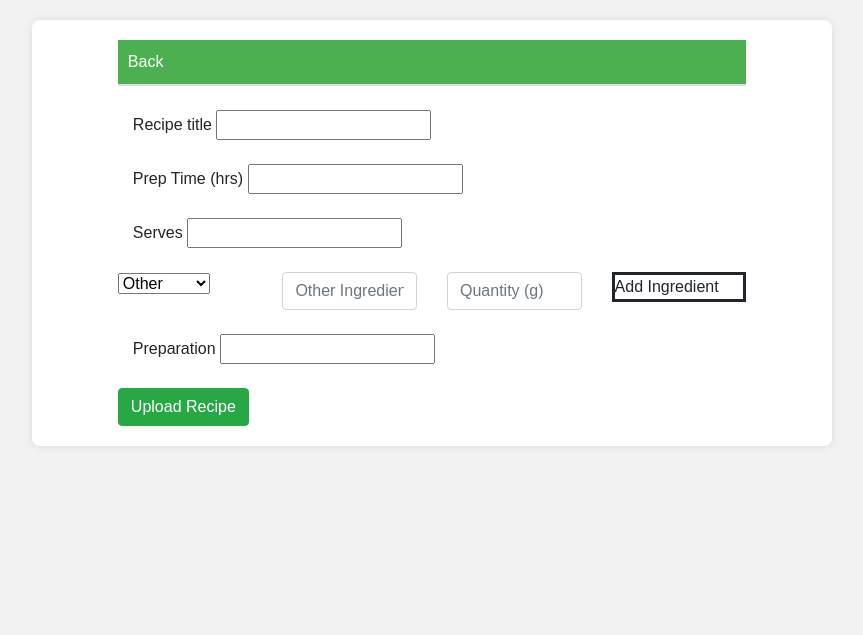
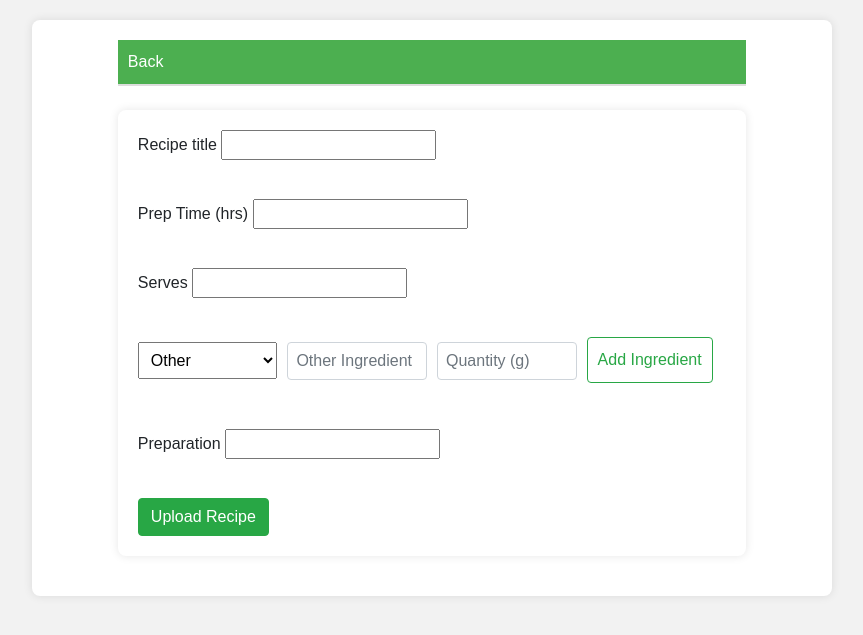
Before and after one commit to DanielHart-02/ECM2434-Group-4348-, a Django app: page /recipes/create in a window 1280 px wide. Shown: the top 635 px of the page, without its empty margins (208-1071 px from the left). Run offline with Django 5.2, Linux system fonts and the light colour scheme; data comes from the database, SQL or seed files in the repository.

Commit message:
Update create_recipe.html

```diff
--- a/ecm2434_coursework/recipes/templates/recipes/create_recipe.html
+++ b/ecm2434_coursework/recipes/templates/recipes/create_recipe.html
@@ -1,49 +1,108 @@
 {% extends 'recipes\base.html' %}
 
 {% block content %}
+<style>
+    body {
+        font-family: Arial, sans-serif;
+        background-color: #f2f2f2;
+        margin: 0;
+        padding: 0;
+        box-sizing: border-box;
+    }
+
+    .container {
+        max-width: 800px;
+        margin: 20px auto;
+        background-color: #ffffff;
+        padding: 20px;
+        border-radius: 8px;
+        box-shadow: 0 0 10px rgba(0, 0, 0, 0.1);
+    }
+
+    .form-group {
+        margin-bottom: 15px;
+    }
+
+    .form-select,
+    .form-control {
+        width: 100%;
+        padding: 8px;
+        margin-top: 5px;
+        margin-bottom: 10px;
+        box-sizing: border-box;
+    }
+
+    #button-add {
+        border: 1px solid #28a745;
+        color: #28a745;
+        padding: 10px;
+        cursor: pointer;
+    }
+
+    #button-add:hover {
+        background-color: #28a745;
+        color: #fff;
+    }
+
+    .btn-success {
+        background-color: #28a745;
+        color: #fff;
+    }
+
+    .btn-success:hover {
+        background-color: #218838;
+    }
+
+    hr {
+        margin-top: 0;
+        border: 1px solid #ddd;
+    }
+</style>
+
+<div class="container">
     <form method="POST" novalidate>
         {% csrf_token %}
-    {{ form.ingredients}}
-    {{ form.quantities}}
-    <div class="col">
-        {{ form.recipe_title.label}} {{ form.recipe_title}}
+        {{ form.ingredients }}
+        {{ form.quantities }}
+        <div class="form-group">
+            {{ form.recipe_title.label }} {{ form.recipe_title }}
         </div>
         <br>
-    <div class="col">
-        {{ form.prep_time.label}} {{ form.prep_time}}
+        <div class="form-group">
+            {{ form.prep_time.label }} {{ form.prep_time }}
         </div>
         <br>
-    <div class="col">
-        {{ form.serves_num.label}} {{ form.serves_num}}
+        <div class="form-group">
+            {{ form.serves_num.label }} {{ form.serves_num }}
         </div>
         <br>
-    <div class="row">
-        <div class="col">
+        <div class="form-row">
+            <div class="form-group col-md-3">
                 <select class="form-select" id="Ingredient-Selector">
                     <option selected>Other</option>
 
                     {% if ingredient_ratings %}
                         {% for rating in ingredient_ratings %}
-                <option value={{rating.ingredient}}>{{rating.ingredient}}</option>
+                            <option value="{{ rating.ingredient }}">{{ rating.ingredient }}</option>
                         {% endfor %}
                     {% endif %}
                 </select>
             </div>
-        <div class="col">
+            <div class="form-group col-md-3">
                 <input id="Other-Ingredient-Input" type="text" class="form-control" placeholder="Other Ingredient"
                     aria-label="Other Ingredient">
             </div>
-        <div class="col">
+            <div class="form-group col-md-3">
                 <input id="Ingredient_Amount" type="text" class="form-control" placeholder="Quantity (g)"
                     aria-label="Quantity (g)">
             </div>
-        <div class="col">
-            <div id="button-add" style="border: solid;">Add Ingredient</div>
+            <div class="form-group col-md-3">
+                <div id="button-add" class="btn btn-outline-success">Add Ingredient</div>
             </div>
         </div>
         <br>
-    <div class="col">
-        {{ form.preparation.label}} {{ form.preparation }}
+        <div class="form-group">
+            {{ form.preparation.label }} {{ form.preparation }}
         </div>
         <br>
 
@@ -52,6 +111,7 @@
 
         <button type="submit" class="btn btn-success">Upload Recipe</button>
     </form>
+</div>
 
 <script type="text/javascript">
     window.onload = function () {
@@ -62,7 +122,7 @@
         const IngredientSelector = document.getElementById("Ingredient-Selector");
         const IngredientAmount = document.getElementById("Ingredient_Amount");
 
-        // check quantity is positive int
+        // check quantity is a positive integer
         if (!checkString(IngredientAmount.value)) {
             return;
         } else {
@@ -77,20 +137,18 @@
                 if (document.getElementById('id_ingredients').value != '') {
                     document.getElementById('id_ingredients').value += ',';
                 }
-                document.getElementById('id_ingredients').value += document.getElementById("Other-Ingredient-Input").value
+                document.getElementById('id_ingredients').value += document.getElementById("Other-Ingredient-Input").value;
 
             } else {
-                console.log("test2")
                 newIngredient.innerText = IngredientSelector.options[IngredientSelector.selectedIndex].innerHTML + ' ' + "(" + IngredientAmount.value + "g)";
 
                 if (document.getElementById('id_ingredients').value != '') {
                     document.getElementById('id_ingredients').value += ',';
                 }
                 document.getElementById('id_ingredients').value += IngredientSelector.options[IngredientSelector.selectedIndex].innerHTML;
-
             }
 
-            if ( document.getElementById('id_quantities').value != '') {
+            if (document.getElementById('id_quantities').value != '') {
                 document.getElementById('id_quantities').value += ',';
             }
             document.getElementById('id_quantities').value += IngredientAmount.value;
@@ -99,10 +157,8 @@
         }
     }
 
-
     function checkString(string) {
         return /^[0-9]*$/.test(string);
     }
-
 </script>
 {% endblock %}
```
Lines whose indentation alone changed are shown as unchanged.
